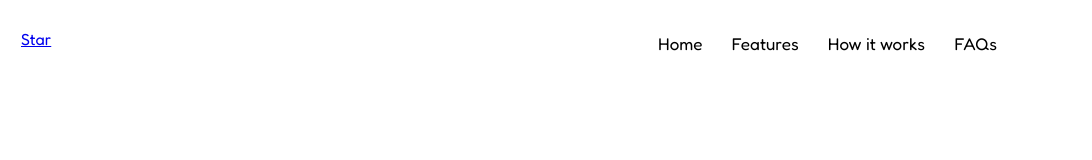
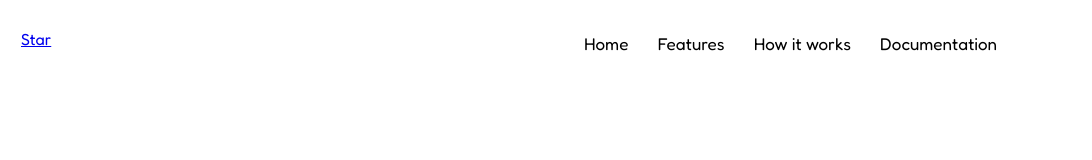
Before and after one commit to codewaft/sevit-page, a website built with Parcel: page src/index.html in a window 1280 px wide. Shown: the full height of the page, 188-1280 px from the left. Built offline with nearby package versions, Linux system fonts and the light colour scheme.

Commit message:
Rename navbar FAQs to documentation

```diff
--- a/src/index.html
+++ b/src/index.html
@@ -24,7 +24,7 @@
           <li><a href="#home">Home</a></li>
           <li><a href="#features">Features</a></li>
           <li><a href="#how-it-works">How it works</a></li>
-          <li><a href="https://github.com/codewaft/sevit/wiki">FAQs</a></li>
+          <li><a href="https://github.com/codewaft/sevit/wiki">Documentation</a></li>
         </ul>
       </nav>
     </header>
```
